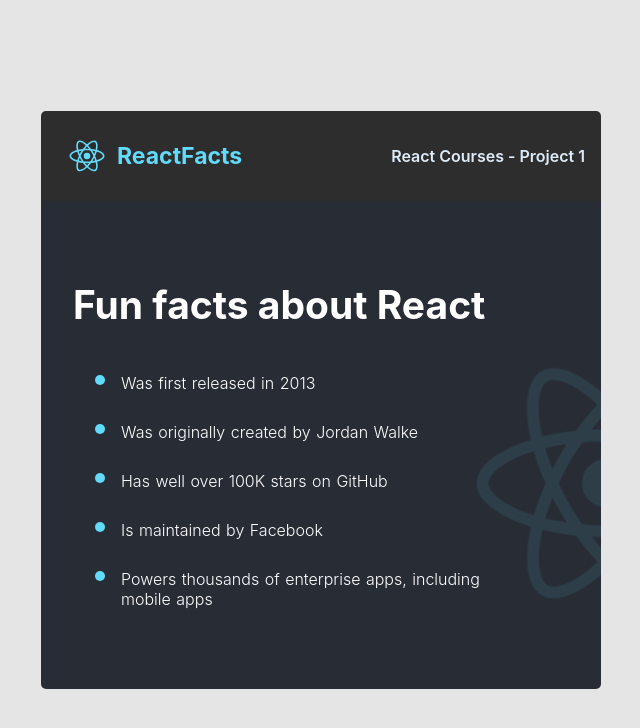
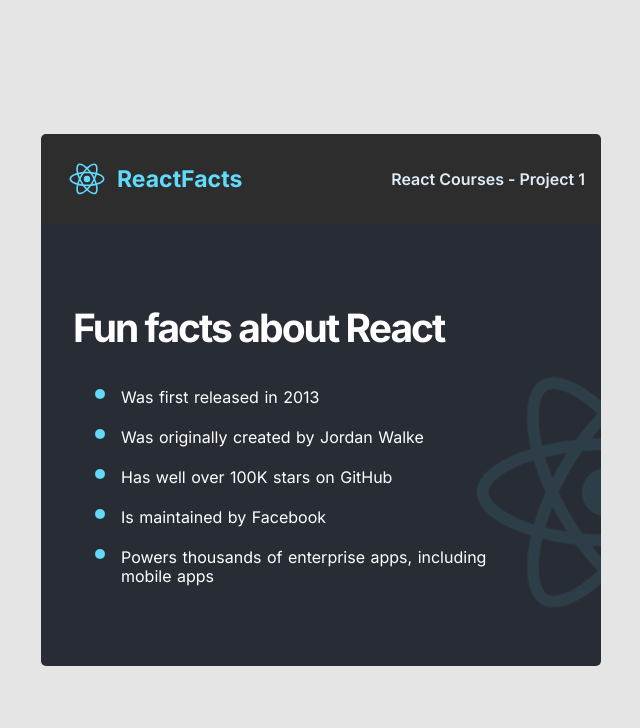
Before and after one commit to Abdullahi-abdiaziz/my-react-app, a React (Create React App) app: page / in a window 1280 px wide. Shown: the top 728 px of the page, without its empty margins (319-959 px from the left). Built offline with nearby package versions, Linux system fonts and the light colour scheme.

Commit message:
main updated

```diff
--- a/public/index.html
+++ b/public/index.html
@@ -2,15 +2,20 @@
 <html lang="en">
   <head>
     <meta charset="utf-8" />
-    <link rel="icon" href="%PUBLIC_URL%/favicon.ico" />
     <meta name="viewport" content="width=device-width, initial-scale=1" />
     <meta name="theme-color" content="#000000" />
     <meta
       name="description"
       content="Web site created using create-react-app"
     />
+
+    <link rel="icon" href="%PUBLIC_URL%/favicon.ico" />
+    <link rel="preconnect" href="https://fonts.googleapis.com">
+    <link rel="preconnect" href="https://fonts.gstatic.com" crossorigin>
+    <link href="https://fonts.googleapis.com/css2?family=Inter:wght@400;600;700&display=swap" rel="stylesheet">
     <link rel="apple-touch-icon" href="%PUBLIC_URL%/logo192.png" />
     <link rel="manifest" href="%PUBLIC_URL%/manifest.json" />
+
     <title>React App</title>
   </head>
   <body>
--- a/src/style.css
+++ b/src/style.css
@@ -64,6 +64,7 @@
 .main__title {
   font-size: 39px;
   font-weight: 700;
+  letter-spacing: -0.05em
 }
 .main__list {
   margin-top: 2rem;
@@ -73,6 +74,7 @@
   width: 400px;
   font-size: 16px;
   word-spacing: 1px;
+  line-height: 19px;
   margin-top: 1rem;
   font-weight: 300;
   color: white
```
Also changed, not shown: 1 other file (tests, documents, lock files or other folders).
